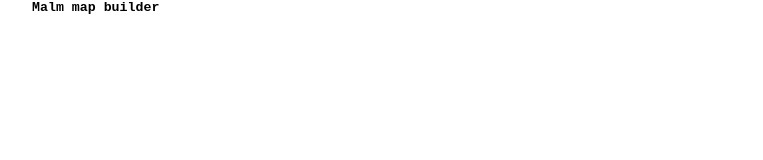
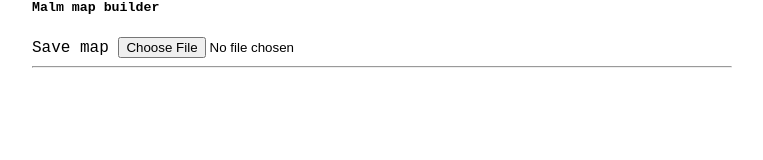
Before and after one commit to ajbarber/malm-maps, a website built with Parcel: page index.html in a window 1280 px wide. Shown: the whole page, without its empty margins (258-1021 px from the left). Built offline with nearby package versions, Linux system fonts and the light colour scheme.

Commit message:
allow save and loading of maps

```diff
--- a/index.html
+++ b/index.html
@@ -9,6 +9,9 @@
       font-family: 'Courier New', Courier, monospace;
       transform: scale(1);
     }
+    hr {
+      color: lightgreen;
+    }
     .p5canvas {
       image-rendering: pixelated;
     }
@@ -16,6 +19,9 @@
 </head>
 <body>
   <h5>Malm map builder</h5>
+    <a id="save">Save map</a>
+    <input type="file" id="fileinput" />
+    <hr/>
     <script src="index.js" type="module"></script>
 </body>
 </html>
```
Also changed, not shown: 2 other files. Lines whose indentation alone changed are shown as unchanged.
